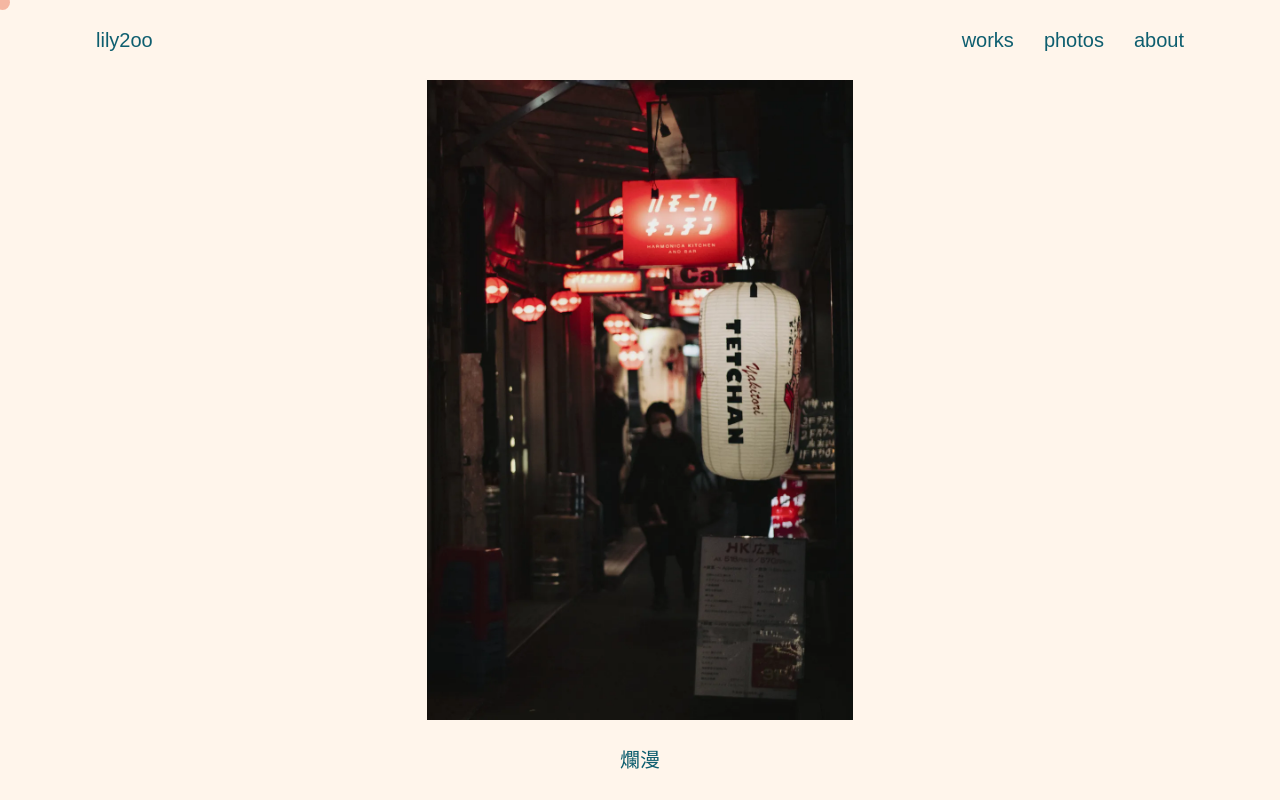
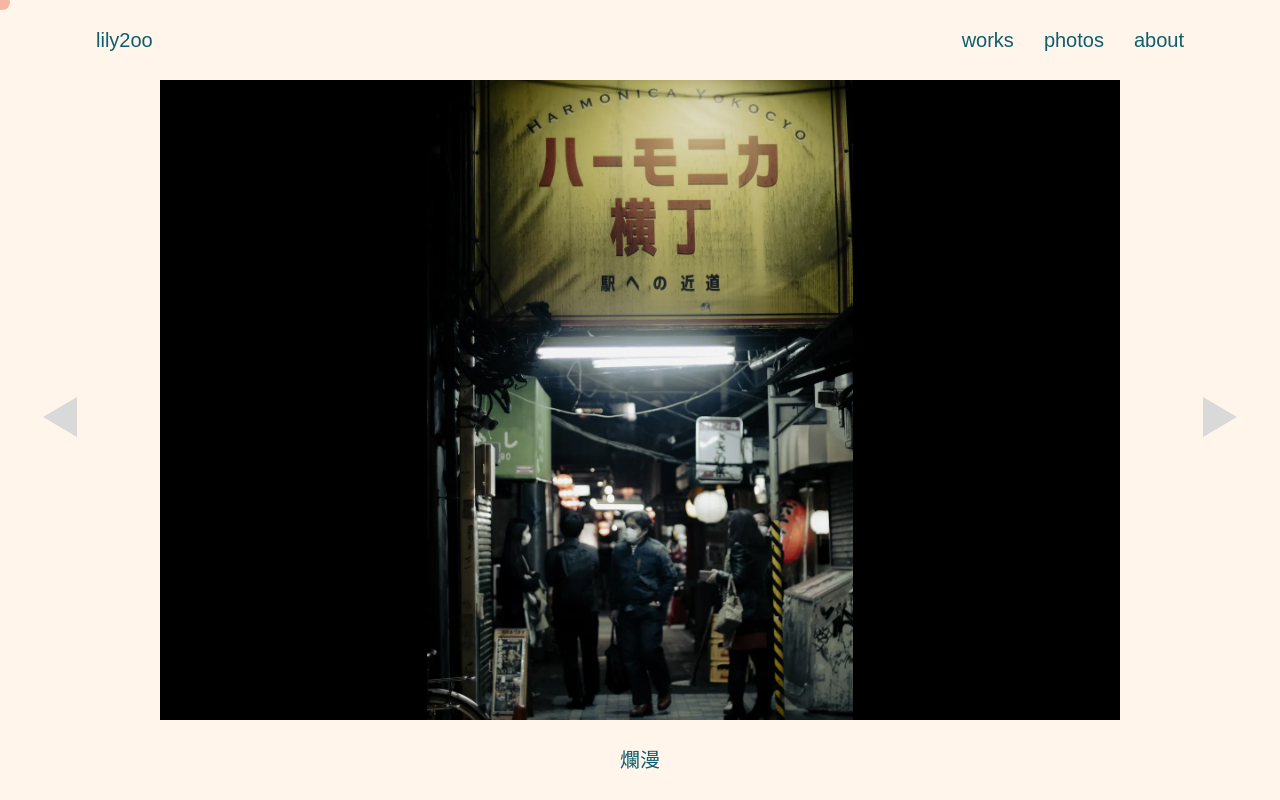
Before and after one commit to lily2oo/lily2oo.vercel.app, a React (Create React App) app: page /photos/detail/1 in a window 1280 px wide. Shown: the top 800 px of the page. Built offline with nearby package versions, Linux system fonts and the light colour scheme; a web font is replaced by a local one.

Commit message:
add slider button

```diff
--- a/src/App.css
+++ b/src/App.css
@@ -391,12 +391,35 @@ header nav ul li {
 #photosDetail {
   text-align: center;
 }
-#photosDetail #photosDetail__imageWrap {
+#photosDetail #photosDetail__slider {
+  width: 100%;
+  position: relative;
+}
+#photosDetail #photosDetail__slider .triangle {
+  position: absolute;
+  top: 50%;
+  transform: translate(0, -50%);
+  width: 0;
+  height: 0;
+  border-right: 20px solid transparent;
+  border-bottom: 34.6px solid #D9D9D9;
+  border-left: 20px solid transparent;
+}
+#photosDetail #photosDetail__slider .triangle:nth-child(1) {
+  left: 5vh;
+  transform: rotate(-90deg);
+}
+#photosDetail #photosDetail__slider .triangle:nth-child(2) {
+  right: 5vh;
+  transform: rotate(90deg);
+}
+#photosDetail #photosDetail__slider #photosDetail__imageWrap {
   height: 80vh;
-  aspect-ratio: 4/3;
+  aspect-ratio: 3/2;
   margin: 0 auto;
+  background-color: #000;
 }
-#photosDetail #photosDetail__imageWrap #photosDetail__image {
+#photosDetail #photosDetail__slider #photosDetail__imageWrap #photosDetail__image {
   height: 100%;
 }
 #photosDetail #photosDetail__title {
--- a/src/App.js
+++ b/src/App.js
@@ -29,7 +29,6 @@ const App = () => {
       });
       cursor.classList.remove('cursor--hover');
     }
-    console.log(location.pathname)
   })
 
   return (
--- a/src/App.scss
+++ b/src/App.scss
@@ -150,7 +150,8 @@ header {
         width: 100%;
         opacity: 0;
         transition: 0.8s ease;
-        &.show{
+
+        &.show {
             opacity: 1;
             transition: 0.8s ease;
         }
@@ -440,13 +441,38 @@ header {
     // flex-direction: column;
     // align-items: center;
 
-    #photosDetail__imageWrap {
-        height: 80vh;
-        aspect-ratio: 4/3;
-        margin: 0 auto;
+    #photosDetail__slider {
+        width: 100%;
+        position: relative;
+        .triangle {
+            position: absolute;
+            top: 50%;
+            transform: translate(0, -50%);
+            width: 0;
+            height: 0;
+            $size : 20px;
+            border-right: $size solid transparent;
+            border-bottom: 1.73*$size solid #D9D9D9;
+            border-left: $size solid transparent;
+        }
+        .triangle:nth-child(1){
+            left: 5vh;
+            transform: rotate(-90deg);
+        }
+        .triangle:nth-child(2){
+            right: 5vh;
+            transform: rotate(90deg);
+        }
 
-        #photosDetail__image {
-            height: 100%
+        #photosDetail__imageWrap {
+            height: 80vh;
+            aspect-ratio: 3/2;
+            margin: 0 auto;
+            background-color: $subColor;
+
+            #photosDetail__image {
+                height: 100%
+            }
         }
     }
 
@@ -491,9 +517,11 @@ header {
     display: flex;
     justify-content: center;
     align-items: center;
+
     img {
         width: 300px;
     }
+
     p {
         font-size: 1.6rem;
         width: 400px;
@@ -501,6 +529,7 @@ header {
         word-break: break-all;
         text-align: justify;
     }
+
     span {
         font-size: 1.4rem;
     }
--- a/src/routes/Home.jsx
+++ b/src/routes/Home.jsx
@@ -9,7 +9,6 @@ const Home = () => {
     'images/home/home2.png',
   ]
   useEffect(() => {
-    changeImage();
     const interval = setInterval(changeImage, 8000);
     return () => clearInterval(interval);
   }, []);
@@ -18,9 +17,9 @@ const Home = () => {
     const homeImage = document.getElementById("home__image");
     homeImage.classList.remove('show');
     setTimeout(function(){
-      setCount((prevState) => prevState + 1);
-      if(countRef.current >= images.length -1){
-        setCount(0);
+      countRef.current++;
+      if(countRef.current > images.length -1){
+        countRef.current = 0;
       }
       homeImage.src = images[countRef.current];
     }, 800)
@@ -31,7 +30,7 @@ const Home = () => {
 
   return (
     <section id="home" className="wrapper">
-      <img id="home__image" className="home__image show" src="" />
+      <img id="home__image" className="home__image show" src={`${images[countRef.current]}`} />
       <div className="link" id="logo">
         <div id="logo__text">
           <p>lily2oo</p>
--- a/src/routes/PhotosDetail.jsx
+++ b/src/routes/PhotosDetail.jsx
@@ -5,30 +5,48 @@ import Data from './Photos.js'
 const PhotosDetail = () => {
   const { paramsId } = useParams();
   const data = Data.find(({ id }) => id === paramsId);
+  const navigate = useNavigate();
+
+
   const [count, setCount] = useState(0);
   const countRef = useRef(null);
   countRef.current = count;
-  const navigate = useNavigate();
 
   useEffect(() => {
   }, [])
 
-  function changeImage() {
+  function decrementCount() {
     const photosDetailImage = document.getElementById("photosDetail__image");
-    setCount((prevState) => prevState + 1);
+    countRef.current--;
 
-    if (countRef.current >= data.images.length - 1) {
-      setCount(0);
+    if (0 > countRef.current) {
+      countRef.current = data.images.length - 1;
     }
+
+    console.log(countRef.current);
     photosDetailImage.src = data.images[countRef.current];
+  };
 
-  }
+  function incrementCount() {
+    const photosDetailImage = document.getElementById("photosDetail__image");
+    countRef.current++;
+
+    if (countRef.current > data.images.length - 1) {
+      countRef.current = 0;
+    }
+    console.log(countRef.current);
+    photosDetailImage.src = data.images[countRef.current];
+  };
 
   return (
     <>
       <section className="wrapper" id="photosDetail">
-        <div id='photosDetail__imageWrap'>
-          <img id='photosDetail__image' className='link' src={`${data.thumb}`} onClick={() => { changeImage() }} />
+        <div id="photosDetail__slider">
+          <div className='triangle link' onClick={decrementCount}></div>
+          <div className='triangle link' onClick={incrementCount}></div>
+          <div id='photosDetail__imageWrap'>
+            <img id='photosDetail__image' src={`${data.images[0]}`} />
+          </div>
         </div>
         <h2 id='photosDetail__title'>{data.title}</h2>
         <div>
```
Also changed, not shown: 1 other file (tests, documents, lock files or other folders).
